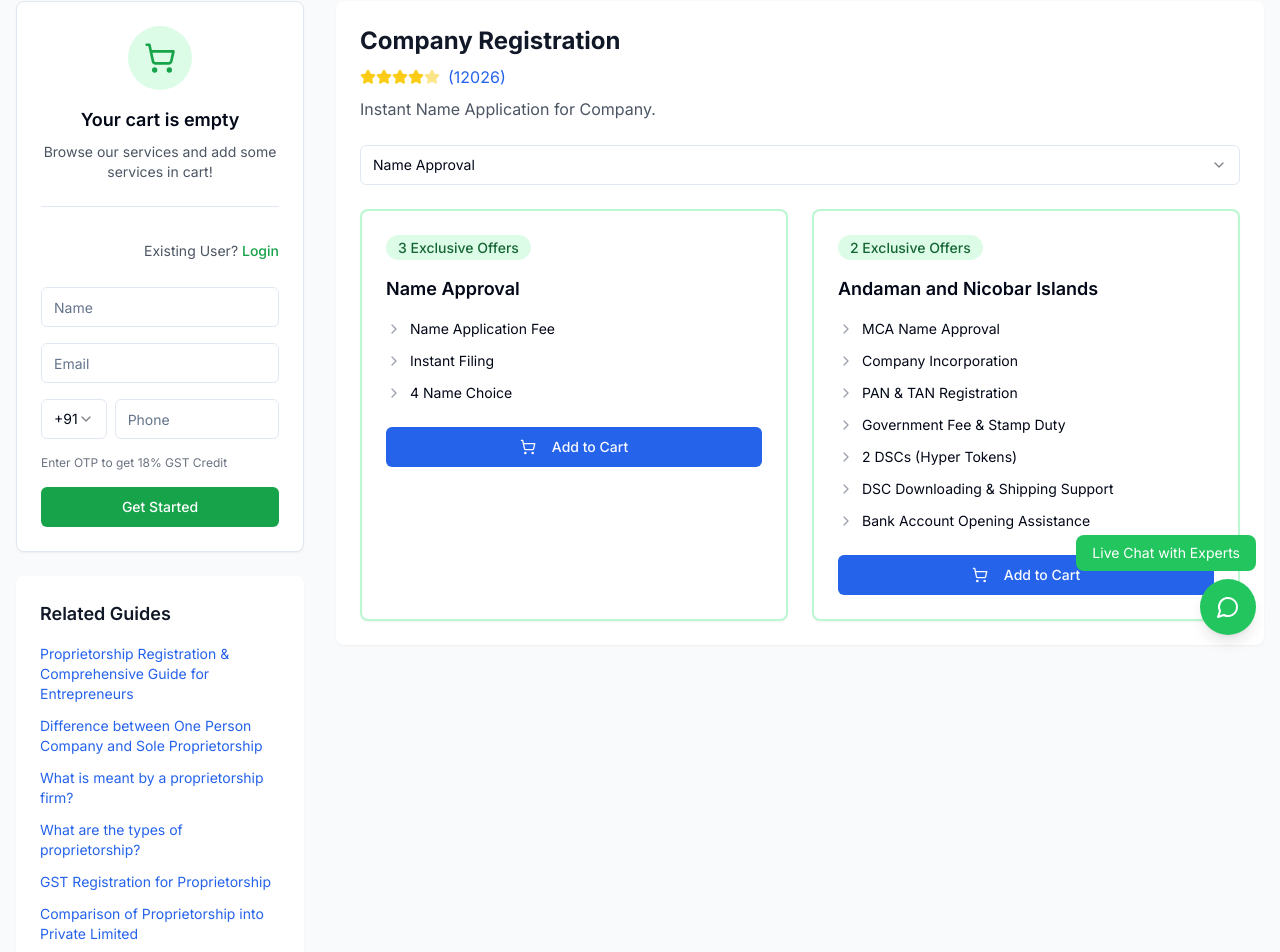
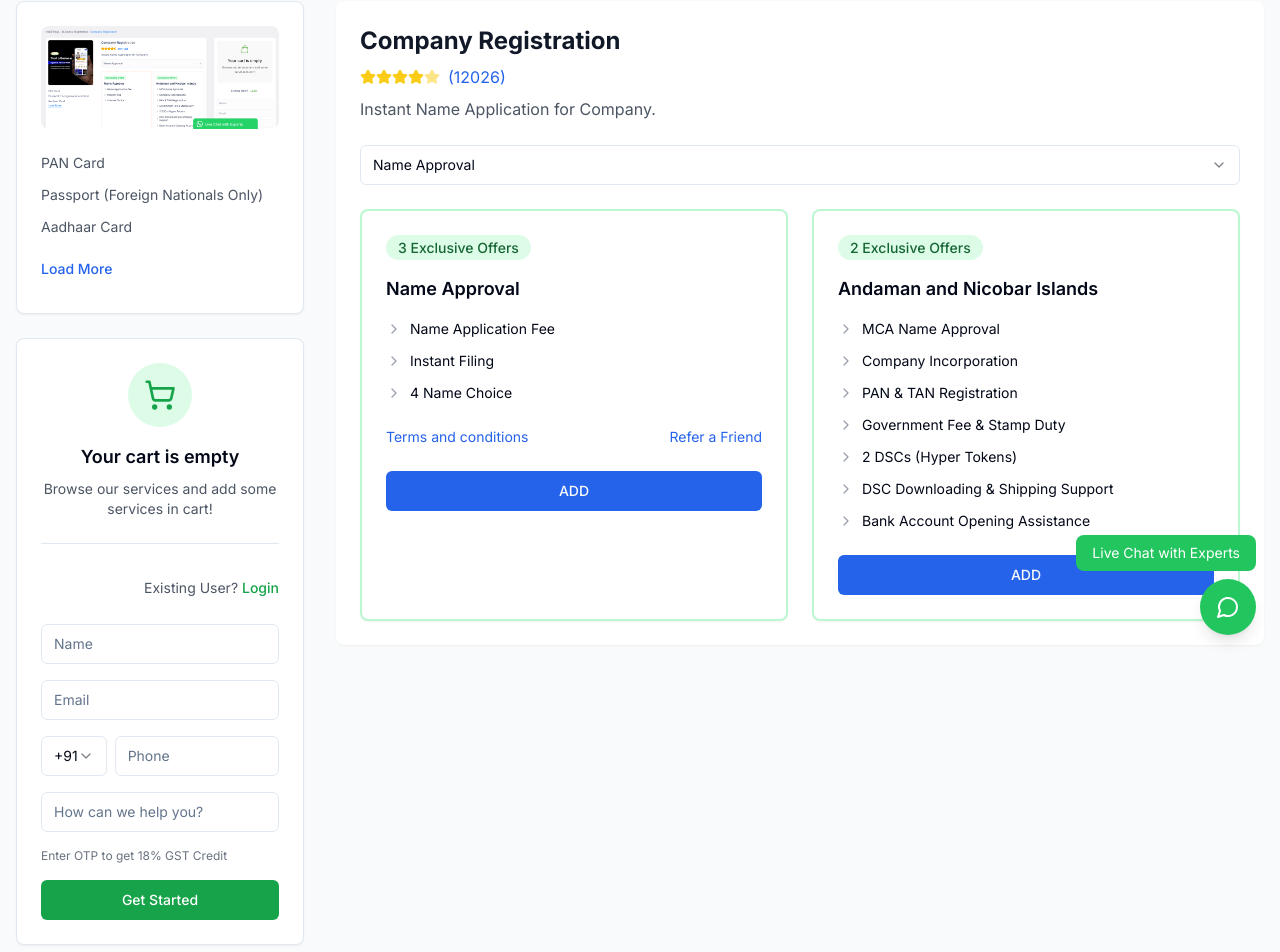
Before and after one commit to deffotech/indiafilings-replica-clone, a React (Vite) app: page / in a window 1280 px wide. Shown: the part 141-1093 px from the top of the page. Built offline with nearby package versions, Linux system fonts and the light colour scheme.

Commit message:
feat: Add content to homepage
Ensure the homepage includes the content sections as per the image, positioned above the offers and discounts section.

```diff
--- a/src/components/CompanyRegistrationPage.tsx
+++ b/src/components/CompanyRegistrationPage.tsx
@@ -38,6 +38,28 @@ const CompanyRegistrationPage = () => {
         <div className="grid lg:grid-cols-4 gap-8">
           {/* Left Sidebar */}
           <div className="lg:col-span-1 space-y-6">
+            {/* Business Registration Image and Documents */}
+            <Card>
+              <CardContent className="p-6">
+                <div className="mb-6">
+                  <img
+                    src="/lovable-uploads/b132edba-e6a4-4387-b25a-b8f0fdf97bb6.png"
+                    alt="Start a Business"
+                    className="w-full rounded-lg"
+                  />
+                </div>
+
+                <div className="space-y-3 text-sm text-gray-600">
+                  <div>PAN Card</div>
+                  <div>Passport (Foreign Nationals Only)</div>
+                  <div>Aadhaar Card</div>
+                  <Button variant="link" className="text-blue-600 p-0 text-sm">
+                    Load More
+                  </Button>
+                </div>
+              </CardContent>
+            </Card>
+
             {/* Cart Section */}
             <Card>
               <CardContent className="p-6">
@@ -69,6 +91,7 @@ const CompanyRegistrationPage = () => {
                       </Select>
                       <Input placeholder="Phone" className="ml-2" />
                     </div>
+                    <Input placeholder="How can we help you?" />
                   </div>
 
                   <p className="text-xs text-gray-500 mb-4">
@@ -87,22 +110,25 @@ const CompanyRegistrationPage = () => {
               <h3 className="text-lg font-semibold text-gray-900 mb-4">Related Guides</h3>
               <div className="space-y-3">
                 <a href="#" className="block text-blue-600 hover:text-blue-800 text-sm">
-                  Proprietorship Registration & Comprehensive Guide for Entrepreneurs
+                  What is a private limited company India?
                 </a>
                 <a href="#" className="block text-blue-600 hover:text-blue-800 text-sm">
-                  Difference between One Person Company and Sole Proprietorship
+                  What are the advantages and disadvantages of a private limited company?
                 </a>
                 <a href="#" className="block text-blue-600 hover:text-blue-800 text-sm">
-                  What is meant by a proprietorship firm?
+                  Private Limited Company Registration
                 </a>
                 <a href="#" className="block text-blue-600 hover:text-blue-800 text-sm">
-                  What are the types of proprietorship?
+                  How do you name a Private Limited company?
                 </a>
                 <a href="#" className="block text-blue-600 hover:text-blue-800 text-sm">
-                  GST Registration for Proprietorship
+                  How to open a current account for a Private Limited Company?
                 </a>
                 <a href="#" className="block text-blue-600 hover:text-blue-800 text-sm">
-                  Comparison of Proprietorship into Private Limited
+                  CIN Number of a Company: Everything You Need to Know
+                </a>
+                <a href="#" className="block text-blue-600 hover:text-blue-800 text-sm">
+                  How to Transfer Shares of Private Limited Company
                 </a>
               </div>
             </div>
@@ -161,6 +187,12 @@ const CompanyRegistrationPage = () => {
                         <span className="text-sm">4 Name Choice</span>
                       </div>
                     </div>
+                    <div className="mt-6 space-y-2">
+                      <div className="flex justify-between text-sm">
+                        <span className="text-blue-600">Terms and conditions</span>
+                        <span className="text-blue-600">Refer a Friend</span>
+                      </div>
+                    </div>
                     <Button
                       className="w-full mt-6 bg-blue-600 hover:bg-blue-700"
                       onClick={() => handleAddToCart({
@@ -170,8 +202,7 @@ const CompanyRegistrationPage = () => {
                         price: 1999
                       })}
                     >
-                      <ShoppingCart className="w-4 h-4 mr-2" />
-                      Add to Cart
+                      ADD
                     </Button>
                   </CardContent>
                 </Card>
@@ -185,34 +216,34 @@ const CompanyRegistrationPage = () => {
                       </span>
                     </div>
                     <h3 className="text-lg font-semibold mb-4">Andaman and Nicobar Islands</h3>
-                    <div className="space-y-3">
+                    <div className="space-y-3 text-sm">
                       <div className="flex items-center space-x-2">
                         <ChevronRight className="w-4 h-4 text-gray-400" />
-                        <span className="text-sm">MCA Name Approval</span>
+                        <span>MCA Name Approval</span>
                       </div>
                       <div className="flex items-center space-x-2">
                         <ChevronRight className="w-4 h-4 text-gray-400" />
-                        <span className="text-sm">Company Incorporation</span>
+                        <span>Company Incorporation</span>
                       </div>
                       <div className="flex items-center space-x-2">
                         <ChevronRight className="w-4 h-4 text-gray-400" />
-                        <span className="text-sm">PAN & TAN Registration</span>
+                        <span>PAN & TAN Registration</span>
                       </div>
                       <div className="flex items-center space-x-2">
                         <ChevronRight className="w-4 h-4 text-gray-400" />
-                        <span className="text-sm">Government Fee & Stamp Duty</span>
+                        <span>Government Fee & Stamp Duty</span>
                       </div>
                       <div className="flex items-center space-x-2">
                         <ChevronRight className="w-4 h-4 text-gray-400" />
-                        <span className="text-sm">2 DSCs (Hyper Tokens)</span>
+                        <span>2 DSCs (Hyper Tokens)</span>
                       </div>
                       <div className="flex items-center space-x-2">
                         <ChevronRight className="w-4 h-4 text-gray-400" />
-                        <span className="text-sm">DSC Downloading & Shipping Support</span>
+                        <span>DSC Downloading & Shipping Support</span>
                       </div>
                       <div className="flex items-center space-x-2">
                         <ChevronRight className="w-4 h-4 text-gray-400" />
-                        <span className="text-sm">Bank Account Opening Assistance</span>
+                        <span>Bank Account Opening Assistance</span>
                       </div>
                     </div>
                     <Button
@@ -224,8 +255,7 @@ const CompanyRegistrationPage = () => {
                         price: 6999
                       })}
                     >
-                      <ShoppingCart className="w-4 h-4 mr-2" />
-                      Add to Cart
+                      ADD
                     </Button>
                   </CardContent>
                 </Card>
```
